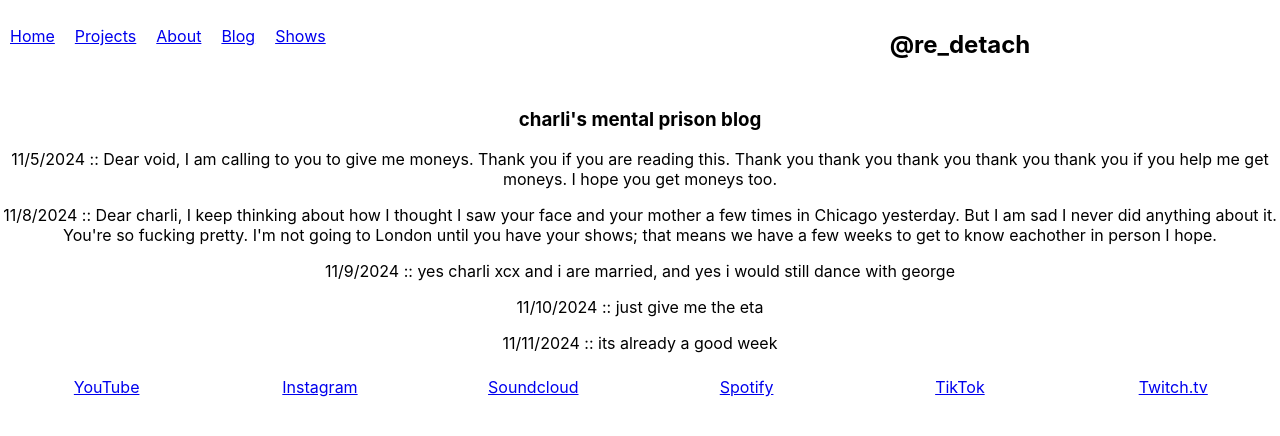
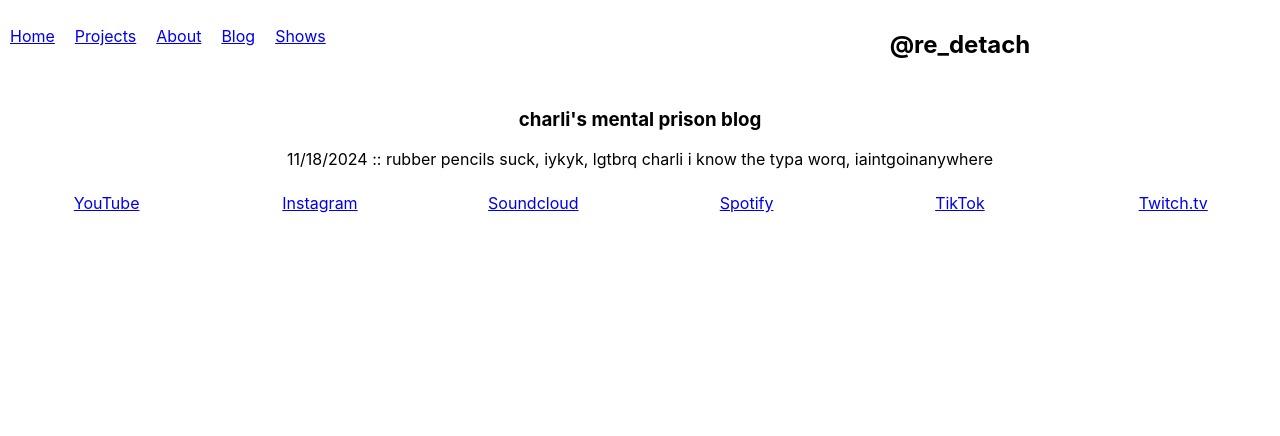
Before and after one commit to rolinmb/redetach-music, a React (Create React App) app: page /blog in a window 1280 px wide. Shown: the top 436 px of the page. Built offline with nearby package versions, Linux system fonts and the light colour scheme.

Commit message:
blog update and obfuscation of source images in github

```diff
--- a/public/index.html
+++ b/public/index.html
@@ -5,12 +5,12 @@
     <link rel="icon" href="%PUBLIC_URL%/trial1_18.ico" />
     <meta name="viewport" content="width=device-width, initial-scale=1" />
     <meta name="description" content="Made with react.js and Google Firebase for re detach music" />
-    <meta name="keywords" content="JavaScript, HTML, CSS, react.js, Google, Firebase, Music, Musician, YouTube, Instagram, Blog" />
+    <meta name="keywords" content="JavaScript, HTML, CSS, react.js, Google, Firebase, Music, Musician, YouTube, Instagram, Blog, Charli XCX, XCX, Charli" />
     <meta name="author" content="Rolin Blake">
     <meta name="theme-color" content="#000000" />
     <link rel="apple-touch-icon" href="%PUBLIC_URL%/logo192.png" />
     <link rel="manifest" href="%PUBLIC_URL%/manifest.json" />
-    <title>playtience</title>
+    <title>w8ing4 charli's angels</title>
   </head>
   <body>
     <noscript>You need to enable JavaScript to run this app. I know, JavaScript is a terrible invention we have to live with.</noscript>
--- a/src/components/Blog.js
+++ b/src/components/Blog.js
@@ -8,11 +8,7 @@ const Blog = () => {
         <h3>charli's mental prison blog</h3>
       </div>
       <div id='blog-body-wrap'>
-        <p>11/5/2024 :: Dear void, I am calling to you to give me moneys. Thank you if you are reading this. Thank you thank you thank you thank you thank you if you help me get moneys. I hope you get moneys too.</p>
-        <p>11/8/2024 :: Dear charli, I keep thinking about how I thought I saw your face and your mother a few times in Chicago yesterday. But I am sad I never did anything about it. You're so fucking pretty. I'm not going to London until you have your shows; that means we have a few weeks to get to know eachother in person I hope.</p>
-        <p>11/9/2024 :: yes charli xcx and i are married, and yes i would still dance with george</p>
-        <p>11/10/2024 :: just give me the eta</p>
-        <p>11/11/2024 :: its already a good week</p>
+        <p>11/18/2024 :: rubber pencils suck, iykyk, lgtbrq charli i know the typa worq, iaintgoinanywhere</p>
       </div>
     </div>
   );
```
Also changed, not shown: 1 other file (tests, documents, lock files or other folders).
